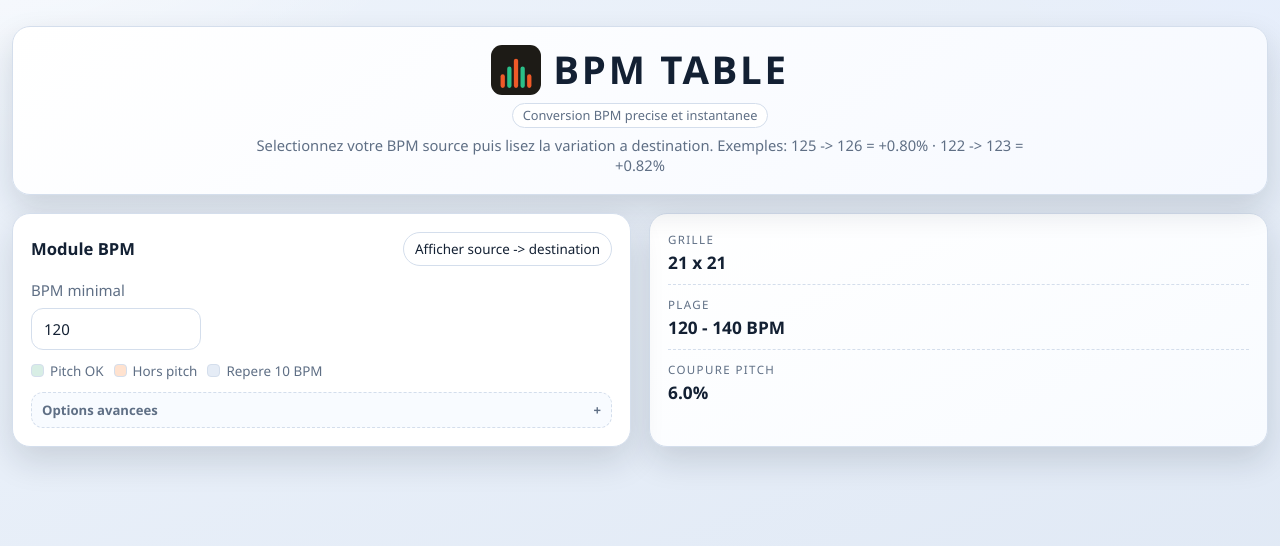
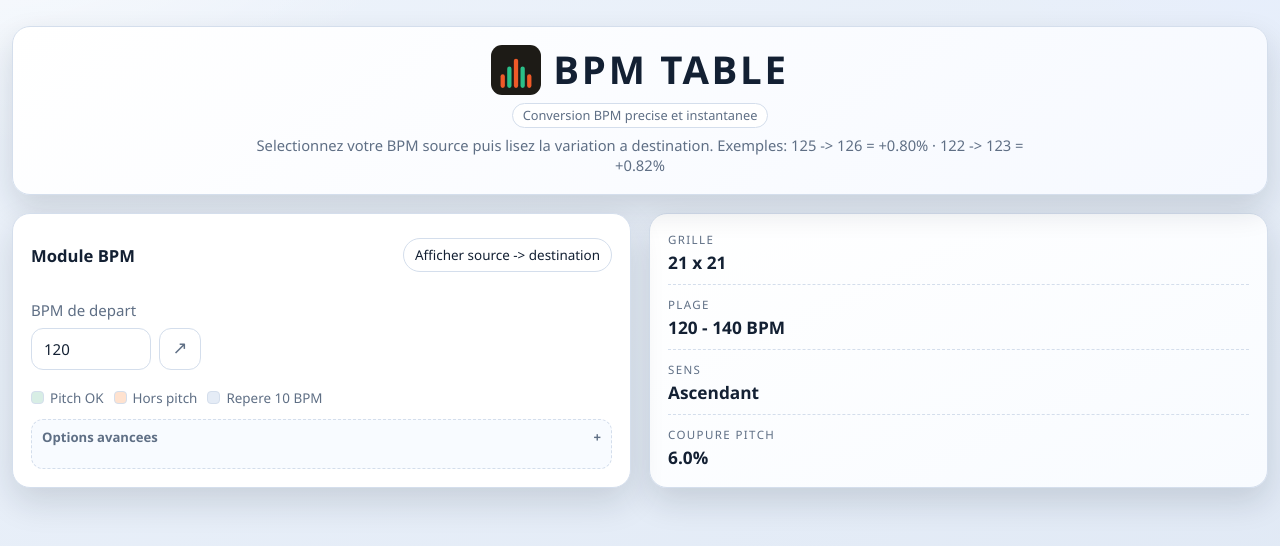
Before and after one commit to stxtxm/bpm-table, a React (Vite) app: page / in a window 1280 px wide. Shown: the top 546 px of the page. Built offline with nearby package versions, Linux system fonts and the light colour scheme.

Commit message:
feat: add BPM direction toggle integrated into start input

```diff
--- a/src/App.tsx
+++ b/src/App.tsx
@@ -1,4 +1,10 @@
-import { useMemo, useState, useEffect, type KeyboardEvent } from 'react';
+import {
+  useMemo,
+  useState,
+  useEffect,
+  type KeyboardEvent,
+  type ReactNode,
+} from 'react';
 import BpmTable from './components/BpmTable';
 import BpmList from './components/BpmList';
 import {
@@ -15,6 +21,20 @@ const clamp = (value: number, min: number, max: number) =>
 const BPM_MIN = 40;
 const BPM_MAX = 300;
 const MOBILE_BREAKPOINT = 900;
+
+const getAdjacentDest = (base: number, isDescending: boolean): number => {
+  const preferred = base + (isDescending ? -1 : 1);
+  if (preferred >= BPM_MIN && preferred <= BPM_MAX) {
+    return preferred;
+  }
+
+  const fallback = base + (isDescending ? 1 : -1);
+  if (fallback >= BPM_MIN && fallback <= BPM_MAX) {
+    return fallback;
+  }
+
+  return base;
+};
 
 const parseIntegerInput = (value: string): number | null => {
   if (!value.trim()) {
@@ -53,6 +73,7 @@ type NumberFieldProps = {
   onValueChange: (value: string) => void;
   onCommit: (value: string) => void;
   className?: string;
+  afterInput?: ReactNode;
 };
 
 function NumberField({
@@ -65,10 +86,12 @@ function NumberField({
   onValueChange,
   onCommit,
   className,
+  afterInput,
 }: NumberFieldProps) {
   return (
     <label className={className}>
       {label}
+      <span className="field-input-shell">
         <input
           type="number"
           min={min}
@@ -81,6 +104,8 @@ function NumberField({
           inputMode={inputMode}
           enterKeyHint="done"
         />
+        {afterInput ? <span className="field-input-addon">{afterInput}</span> : null}
+      </span>
     </label>
   );
 }
@@ -90,19 +115,12 @@ const getCell = (
   src: number,
   dest: number
 ): TableCell | null => {
-  const min = data.bpms[0];
-  const max = data.bpms[data.bpms.length - 1];
-
-  if (src < min || src > max || dest < min || dest > max) {
-    return null;
-  }
-
-  const row = data.rows[src - min];
+  const row = data.rows.find((item) => item.src === src);
   if (!row) {
     return null;
   }
 
-  const cell = row.cells[dest - min];
+  const cell = row.cells.find((item) => item.dest === dest);
   if (!cell || !cell.selectable) {
     return null;
   }
@@ -113,6 +131,7 @@ const getCell = (
 export default function App() {
   const [bpmMin, setBpmMin] = useState(120);
   const [pitchMax, setPitchMax] = useState(6);
+  const [isDescending, setIsDescending] = useState(false);
   const [sourceBpm, setSourceBpm] = useState(120);
   const [destBpm, setDestBpm] = useState(121);
   const [showTable, setShowTable] = useState(false);
@@ -125,7 +144,10 @@ export default function App() {
   const [sourceInput, setSourceInput] = useState('120');
   const [destInput, setDestInput] = useState('121');
 
-  const data = useMemo(() => buildTable(bpmMin, pitchMax), [bpmMin, pitchMax]);
+  const data = useMemo(
+    () => buildTable(bpmMin, pitchMax, isDescending),
+    [bpmMin, pitchMax, isDescending]
+  );
   const rangeMin = data.bpms[0];
   const rangeMax = data.bpms[data.bpms.length - 1];
 
@@ -187,6 +209,12 @@ export default function App() {
 
   const selectionLabel = calc ? calc.labelText : '--';
   const lookupValue = calc ? `${calc.valueTextSigned}%` : '--';
+  const directionAriaLabel = isDescending
+    ? 'Mode descendant actif, basculer en mode ascendant'
+    : 'Mode ascendant actif, basculer en mode descendant';
+  const directionTitle = isDescending
+    ? 'Mode descendant'
+    : 'Mode ascendant';
 
   const commitBpmMin = (value: string) => {
     const parsed = parseIntegerInput(value);
@@ -195,10 +223,10 @@ export default function App() {
       return;
     }
     const next = clamp(parsed, BPM_MIN, BPM_MAX);
-    const nextDest = next < BPM_MAX ? next + 1 : next - 1;
+    const nextDest = getAdjacentDest(next, isDescending);
     setBpmMin(next);
     setSourceBpm(next);
-    setDestBpm(clamp(nextDest, BPM_MIN, BPM_MAX));
+    setDestBpm(nextDest);
     setBpmMinInput(next.toString());
   };
 
@@ -246,6 +274,18 @@ export default function App() {
     }
   };
 
+  const handleToggleDirection = () => {
+    const nextDescending = !isDescending;
+    const nextSource = bpmMin;
+    const nextDest = getAdjacentDest(nextSource, nextDescending);
+
+    setIsDescending(nextDescending);
+    setSourceBpm(nextSource);
+    setDestBpm(nextDest);
+    setSourceInput(nextSource.toString());
+    setDestInput(nextDest.toString());
+  };
+
   const handleTableSelect = (next: Selection) => {
     setSourceBpm(next.src);
     setDestBpm(next.dest);
@@ -262,6 +302,7 @@ export default function App() {
   const metrics = [
     { label: 'Grille', value: `${data.bpms.length} x ${data.bpms.length}` },
     { label: 'Plage', value: `${rangeMin} - ${rangeMax} BPM` },
+    { label: 'Sens', value: isDescending ? 'Descendant' : 'Ascendant' },
     { label: 'Coupure pitch', value: `${pitchMax.toFixed(1)}%` },
   ] as const;
 
@@ -297,6 +338,7 @@ export default function App() {
       <section className="panel controls">
         <div className="controls-header">
           <h2>Module BPM</h2>
+          <div className="controls-actions">
             <button
               type="button"
               className="ghost-button ghost-button-compact"
@@ -309,10 +351,11 @@ export default function App() {
                 : 'Afficher source -> destination'}
             </button>
           </div>
+        </div>
 
         <div className="controls-row">
           <NumberField
-            label="BPM minimal"
+            label="BPM de depart"
             min={BPM_MIN}
             max={BPM_MAX}
             step={1}
@@ -320,6 +363,20 @@ export default function App() {
             onValueChange={setBpmMinInput}
             onCommit={commitBpmMin}
             inputMode="numeric"
+            afterInput={
+              <button
+                type="button"
+                className="direction-icon-button"
+                aria-label={directionAriaLabel}
+                aria-pressed={isDescending}
+                title={directionTitle}
+                onClick={handleToggleDirection}
+              >
+                <span className="direction-icon" aria-hidden="true">
+                  {isDescending ? '↘' : '↗'}
+                </span>
+              </button>
+            }
           />
           {!isMobileViewport && (
             <div className="legend">
--- a/src/lib/bpm.ts
+++ b/src/lib/bpm.ts
@@ -93,8 +93,13 @@ export function calcPercent(src: number, dest: number): CalcResult | null {
   return { valueText, valueTextSigned, labelText };
 }
 
-export function buildTable(bpmMin: number, pitchMax: number): TableData {
-  const bpms = Array.from({ length: RANGE + 1 }, (_, i) => bpmMin + i);
+export function buildTable(
+  bpmStart: number,
+  pitchMax: number,
+  isDescending = false
+): TableData {
+  const step = isDescending ? -1 : 1;
+  const bpms = Array.from({ length: RANGE + 1 }, (_, i) => bpmStart + i * step);
   const pitchScaled = BigInt(Math.round(pitchMax * 10));
 
   const inRange = bpms.map((src) =>
@@ -147,7 +152,7 @@ export function buildTable(bpmMin: number, pitchMax: number): TableData {
         ? ''
         : `${src} -> ${dest} = ${formatScaledWithSign(p2, 2)}%`;
 
-      if (!defaultSelection && src === bpmMin && dest === bpmMin + 1) {
+      if (!defaultSelection && src === bpmStart && dest === bpmStart + step) {
         defaultSelection = { src, dest, labelText };
       }
 
--- a/src/styles.scss
+++ b/src/styles.scss
@@ -202,6 +202,14 @@ body {
     }
   }
 
+  .controls-actions {
+    display: inline-flex;
+    align-items: center;
+    justify-content: flex-end;
+    gap: 8px;
+    flex-wrap: wrap;
+  }
+
   .controls-row {
     display: grid;
     grid-template-columns: minmax(130px, 170px) minmax(0, 1fr);
@@ -214,6 +222,17 @@ body {
     gap: 8px;
     font-size: 0.94rem;
     color: var(--muted);
+  }
+
+  .field-input-shell {
+    display: grid;
+    grid-template-columns: minmax(0, 1fr) auto;
+    gap: 8px;
+    align-items: center;
+  }
+
+  .field-input-addon {
+    display: inline-flex;
   }
 
   input {
@@ -231,6 +250,43 @@ body {
       border-color: var(--accent);
       box-shadow: 0 0 0 3px var(--accent-soft);
     }
+  }
+
+  .direction-icon-button {
+    width: 42px;
+    height: 42px;
+    border: 1px solid var(--border);
+    border-radius: 12px;
+    background: #ffffff;
+    color: var(--muted);
+    padding: 0;
+    cursor: pointer;
+    display: inline-flex;
+    align-items: center;
+    justify-content: center;
+    transition: border-color 0.16s ease, color 0.16s ease,
+      background-color 0.16s ease;
+
+    &:hover {
+      border-color: var(--accent);
+      color: var(--accent);
+    }
+
+    &[aria-pressed='true'] {
+      color: var(--accent);
+      border-color: var(--accent);
+      background: var(--accent-soft);
+    }
+
+    &:focus-visible {
+      outline: 2px solid var(--accent);
+      outline-offset: 2px;
+    }
+  }
+
+  .direction-icon {
+    font-size: 1.12rem;
+    line-height: 1;
   }
 
   .legend {
@@ -344,6 +400,7 @@ body {
       background: #fbfdff;
     }
   }
+
 }
 
 .ghost-button {
```
Lines whose indentation alone changed are shown as unchanged.
